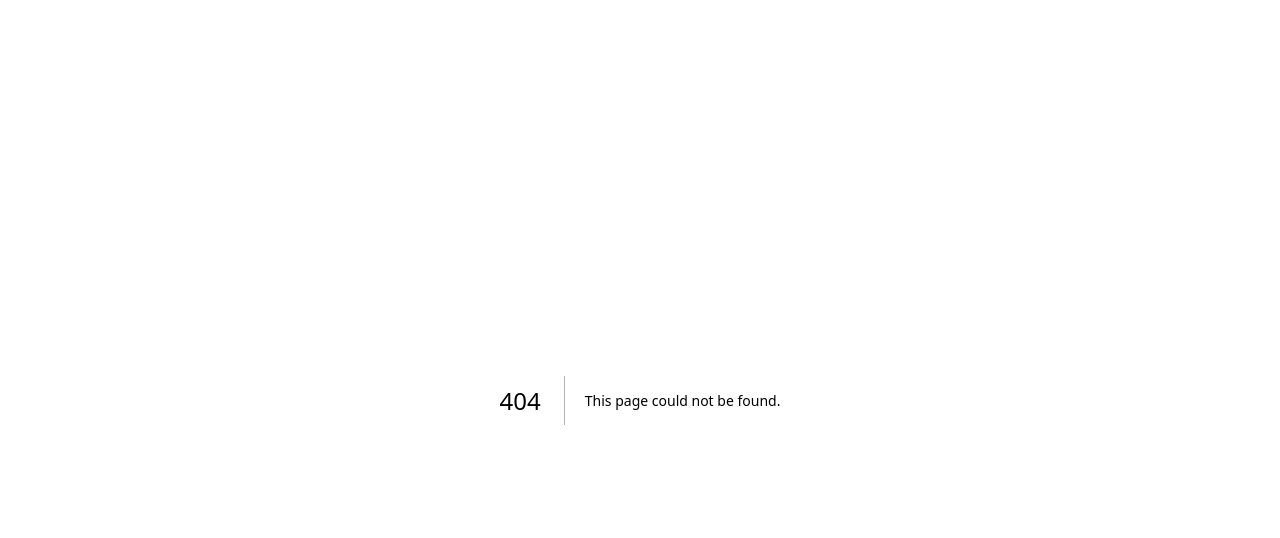
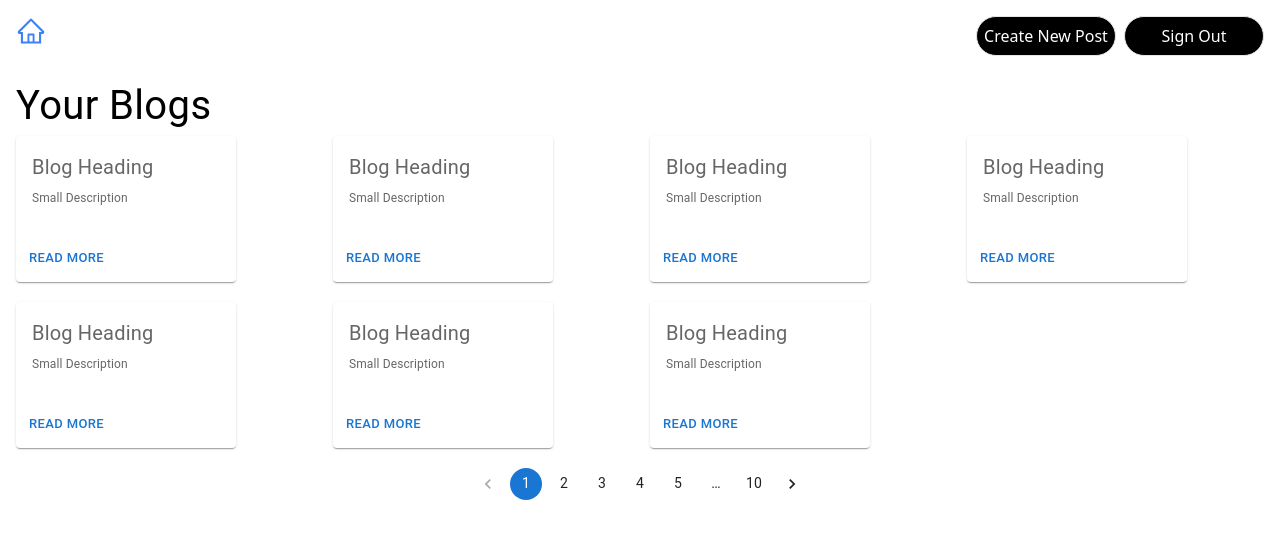
Before and after one commit to ShadyResurrected/t3_App, a Next.js app: page /homepage in a window 1280 px wide. Before the commit this address had no page. Shown: the top 538 px of the page. Built offline with nearby package versions, Linux system fonts and the light colour scheme.

Commit message:
HomePage added
Signed-off-by: ShadyResurrected <cchandra554@gmail.com>

```diff
--- /dev/null
+++ b/src/pages/homepage.tsx
@@ -0,0 +1,132 @@
+import React from 'react'
+
+import { AiOutlineHome } from 'react-icons/ai'
+
+import { Card, CardContent, Typography, CardActions, Button, Pagination } from '@mui/material'
+
+const Homepage = () => {
+    return (
+        <main className='p-4'>
+            {/* Navbar */}
+            <section className='flex justify-between mb-5'>
+
+                <AiOutlineHome className='fill-blue-500 text-3xl cursor-pointer' />
+                <div className='flex justify-evenly w-72 gap-2'>
+                    <button className='border rounded-full bg-black text-white w-36 h-10'>Create New Post</button>
+                    <button className='border rounded-full bg-black text-white w-36'>Sign Out</button>
+                </div>
+            </section>
+
+            {/* Blogs */}
+            <Typography sx={{ fontSize: 40 }}>Your Blogs</Typography>
+            <section className='grid grid-cols-4 gap-5'>
+
+                <Card sx={{ width: 220 }}>
+                    <CardContent>
+                        <Typography sx={{ fontSize: 20 }} color="text.secondary" gutterBottom>
+                            Blog Heading
+                        </Typography>
+                        <Typography sx={{ mb: 1.5, fontSize: 12 }} color="text.secondary">
+                            Small Description
+                        </Typography>
+                    </CardContent>
+                    <CardActions>
+                        <Button size="small">Read More</Button>
+                    </CardActions>
+                </Card>
+
+                <Card sx={{ width: 220 }}>
+                    <CardContent>
+                        <Typography sx={{ fontSize: 20 }} color="text.secondary" gutterBottom>
+                            Blog Heading
+                        </Typography>
+                        <Typography sx={{ mb: 1.5, fontSize: 12 }} color="text.secondary">
+                            Small Description
+                        </Typography>
+                    </CardContent>
+                    <CardActions>
+                        <Button size="small">Read More</Button>
+                    </CardActions>
+                </Card>
+
+                <Card sx={{ width: 220 }}>
+                    <CardContent>
+                        <Typography sx={{ fontSize: 20 }} color="text.secondary" gutterBottom>
+                            Blog Heading
+                        </Typography>
+                        <Typography sx={{ mb: 1.5, fontSize: 12 }} color="text.secondary">
+                            Small Description
+                        </Typography>
+                    </CardContent>
+                    <CardActions>
+                        <Button size="small">Read More</Button>
+                    </CardActions>
+                </Card>
+
+                <Card sx={{ width: 220 }}>
+                    <CardContent>
+                        <Typography sx={{ fontSize: 20 }} color="text.secondary" gutterBottom>
+                            Blog Heading
+                        </Typography>
+                        <Typography sx={{ mb: 1.5, fontSize: 12 }} color="text.secondary">
+                            Small Description
+                        </Typography>
+                    </CardContent>
+                    <CardActions>
+                        <Button size="small">Read More</Button>
+                    </CardActions>
+                </Card>
+
+                <Card sx={{ width: 220 }}>
+                    <CardContent>
+                        <Typography sx={{ fontSize: 20 }} color="text.secondary" gutterBottom>
+                            Blog Heading
+                        </Typography>
+                        <Typography sx={{ mb: 1.5, fontSize: 12 }} color="text.secondary">
+                            Small Description
+                        </Typography>
+                    </CardContent>
+                    <CardActions>
+                        <Button size="small">Read More</Button>
+                    </CardActions>
+                </Card>
+
+                <Card sx={{ width: 220 }}>
+                    <CardContent>
+                        <Typography sx={{ fontSize: 20 }} color="text.secondary" gutterBottom>
+                            Blog Heading
+                        </Typography>
+                        <Typography sx={{ mb: 1.5, fontSize: 12 }} color="text.secondary">
+                            Small Description
+                        </Typography>
+                    </CardContent>
+                    <CardActions>
+                        <Button size="small">Read More</Button>
+                    </CardActions>
+                </Card>
+
+                <Card sx={{ width: 220 }}>
+                    <CardContent>
+                        <Typography sx={{ fontSize: 20 }} color="text.secondary" gutterBottom>
+                            Blog Heading
+                        </Typography>
+                        <Typography sx={{ mb: 1.5, fontSize: 12 }} color="text.secondary">
+                            Small Description
+                        </Typography>
+                    </CardContent>
+                    <CardActions>
+                        <Button size="small">Read More</Button>
+                    </CardActions>
+                </Card>
+
+            </section>
+
+            {/* Pagination */}
+            <section className='flex justify-center mt-5' >
+            <Pagination count={10} color="primary"/>
+            </section>
+        </main>
+    )
+}
+
+export default Homepage
--- a/src/pages/index.tsx
+++ b/src/pages/index.tsx
@@ -1,8 +1,10 @@
 import { type NextPage } from "next";
 import Head from "next/head";
+
+import Homepage from "./homepage";
 import Profile from "./profile";
+import SignUp from "./signup";
 
-import SignUp from "./signup";
 
 const Home: NextPage = () => {
   return (
@@ -13,7 +15,8 @@ const Home: NextPage = () => {
         <link rel="icon" href="/favicon.ico" />
       </Head>
         {/* <SignUp /> */}
-        <Profile/>
+        {/* <Profile/> */}
+        <Homepage/>
     </>
   );
 };
--- a/src/pages/profile.tsx
+++ b/src/pages/profile.tsx
@@ -18,7 +18,7 @@ const Profile = () => {
       </section>
 
       {/* Blogs */}
-      <Typography sx={{fontSize : 40}}>Your Blogs</Typography>
+      <Typography sx={{ fontSize: 40 }}>Your Blogs</Typography>
       <section className='grid grid-cols-4 gap-5'>
 
         <Card sx={{ width: 220 }}>
```
